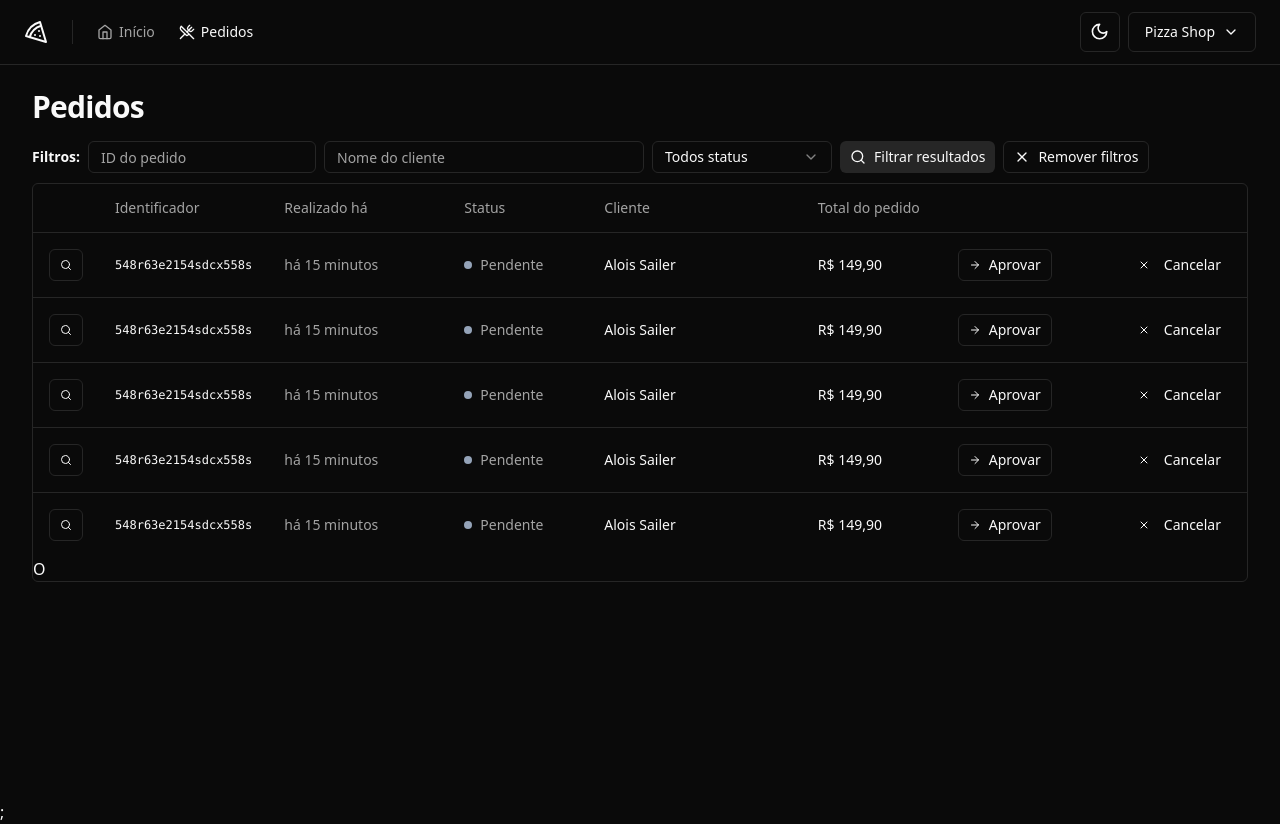
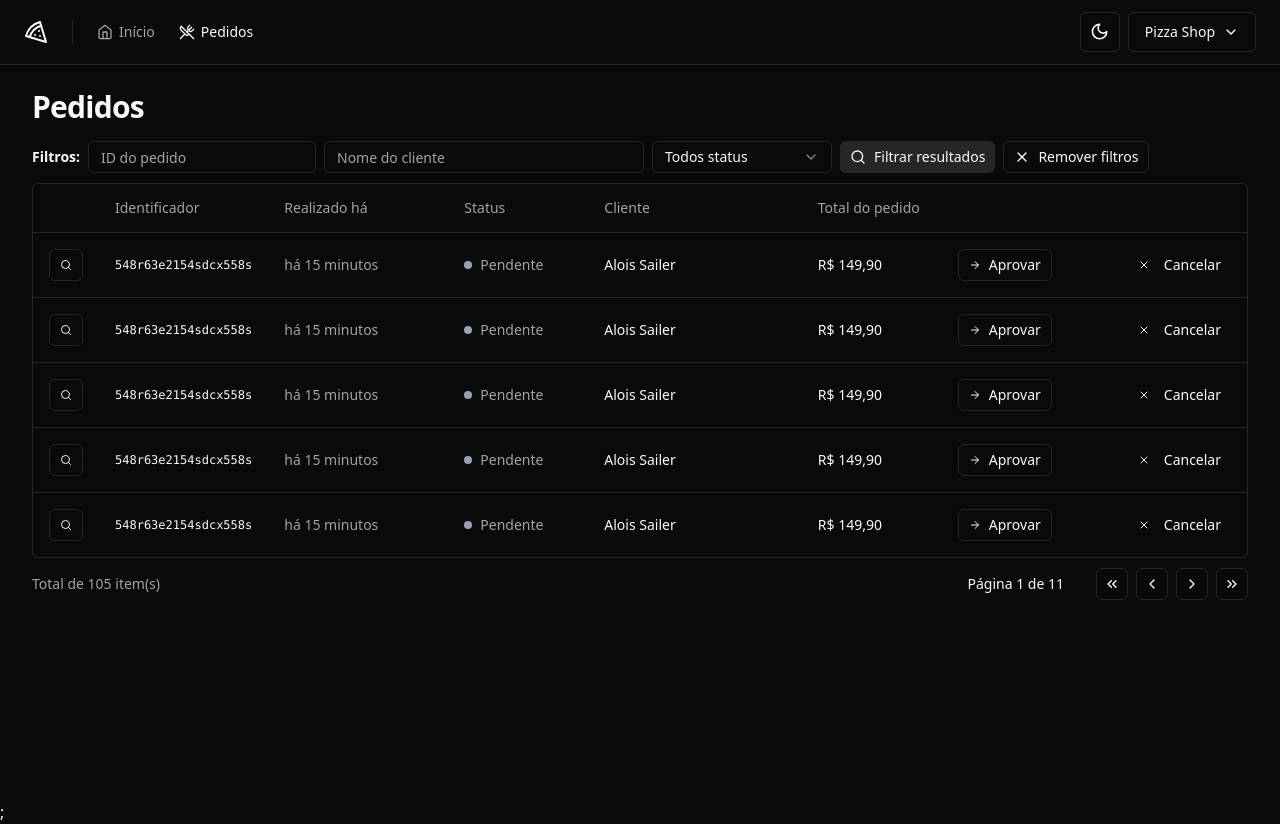
Before and after one commit to AloisSailer/pizzaShop02, a React (Vite) app in the folder pizzashop/: page /orders in a window 1280 px wide. Built offline with nearby package versions, Linux system fonts and the light colour scheme.

Commit message:
paginação

```diff
--- a/pizzashop/src/components/pagination.tsx
+++ b/pizzashop/src/components/pagination.tsx
@@ -1,3 +1,11 @@
+import {
+  ChevronLeft,
+  ChevronRight,
+  ChevronsLeft,
+  ChevronsRight,
+} from "lucide-react";
+import { Button } from "./ui/button";
+
 export interface PaginationProps {
   pageIndex: number;
   totalCount: number;
@@ -17,10 +25,27 @@
         Total de {totalCount} item(s)
       </span>
       <div className="flex items-center gap-6 lg:gap-8">
-        <div>
+        <div className="text-sm font-medium">
           Página {pageIndex + 1} de {pages}
         </div>
-        <div></div>
+        <div className="flex items-center gap-2">
+          <Button variant="outline" className="h-8 w-8 p-0">
+            <ChevronsLeft className="p h-4 w-4" />
+            <span className="sr-only">Primeira página</span>
+          </Button>
+          <Button variant="outline" className="h-8 w-8 p-0">
+            <ChevronLeft className="p h-4 w-4" />
+            <span className="sr-only">Próxima página</span>
+          </Button>
+          <Button variant="outline" className="h-8 w-8 p-0">
+            <ChevronRight className="p h-4 w-4" />
+            <span className="sr-only">Página anterior</span>
+          </Button>
+          <Button variant="outline" className="h-8 w-8 p-0">
+            <ChevronsRight className="p h-4 w-4" />
+            <span className="sr-only">Última página</span>
+          </Button>
+        </div>
       </div>
     </div>
   );
--- a/pizzashop/src/pages/app/orders/orders.tsx
+++ b/pizzashop/src/pages/app/orders/orders.tsx
@@ -10,6 +10,7 @@
 
 import { OrderTableFilters } from "./order-table.filters";
 import { OrderTableRow } from "./order-table-row";
+import { Pagination } from "@/components/pagination";
 
 export function Orders() {
   return (
@@ -17,7 +18,7 @@
       <Helmet title="Pedidos" />
       <div className="flex flex-col gap-4">
         <h1 className="text-3xl font-bold tracking-tight">Pedidos</h1>
-      </div>
+
         <div className="space-y-2.5">
           <OrderTableFilters />
           <div className="rounded-md border">
@@ -40,7 +41,8 @@
                 })}
               </TableBody>
             </Table>
-          O
+          </div>
+          <Pagination pageIndex={0} totalCount={105} perPage={10} />
         </div>
       </div>
     </>
```
Lines whose indentation alone changed are shown as unchanged.
